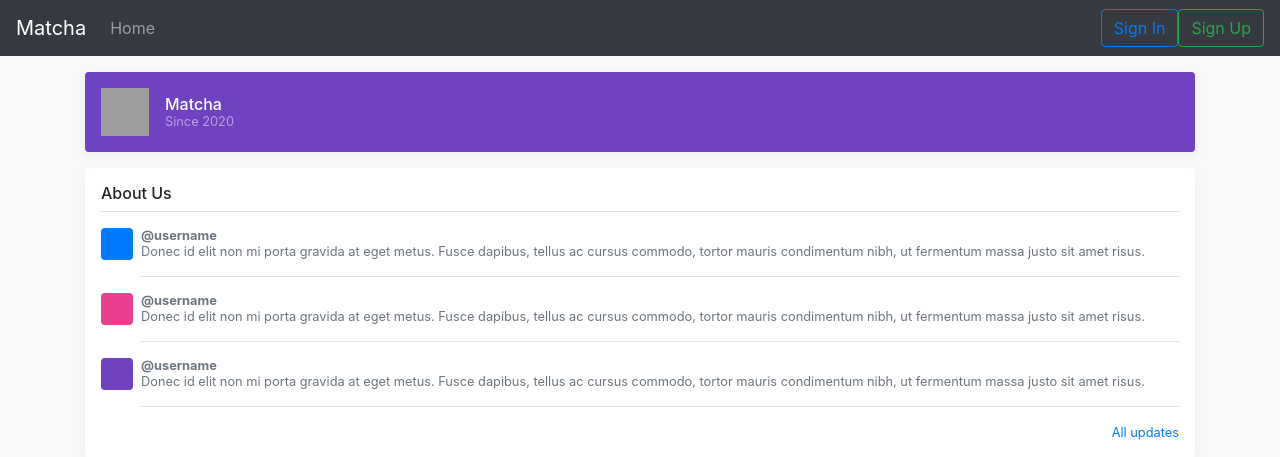
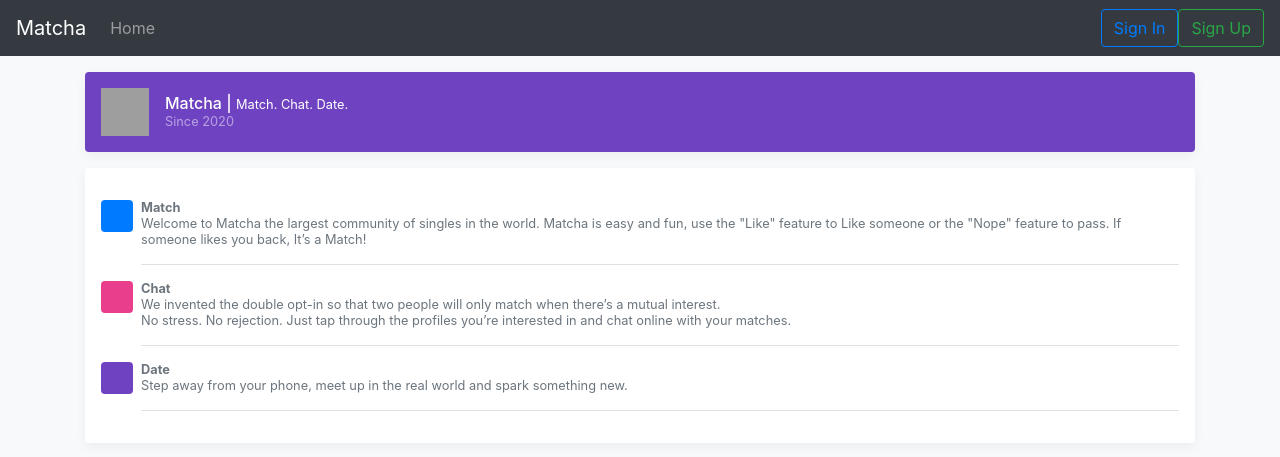
Before and after one commit to issamelferkh/Matcha, a PHP site: page /matcha/home.php in a window 1280 px wide. Shown: the top 457 px of the page. Run offline with PHP 8.4, Linux system fonts and the light colour scheme; some libraries are stand-ins or nearby versions; grey boxes are pictures that could not be loaded.

Commit message:
check if profile is completed and add home page content

```diff
--- a/home.php
+++ b/home.php
@@ -12,67 +12,37 @@
 <!-- start container -->
 <main role="main" class="container">
     <?php include("include/title.php") ;?>
-
     <!-- about -->
     <div class="my-3 p-3 bg-white rounded box-shadow">
-        <h6 class="border-bottom border-gray pb-2 mb-0">About Us</h6>
         <div class="media text-muted pt-3">
         <img data-src="holder.js/32x32?theme=thumb&bg=007bff&fg=007bff&size=1" alt="" class="mr-2 rounded">
         <p class="media-body pb-3 mb-0 small lh-125 border-bottom border-gray">
-            <strong class="d-block text-gray-dark">@username</strong>
-            Donec id elit non mi porta gravida at eget metus. Fusce dapibus, tellus ac cursus commodo, tortor mauris condimentum nibh, ut fermentum massa justo sit amet risus.
+            <strong class="d-block text-gray-dark">Match</strong>
+            Welcome to Matcha the largest community of singles in the world.
+            Matcha is easy and fun,  use the "Like" feature to Like someone or the "Nope" feature to pass.
+            If someone likes you back, It’s a Match!
         </p>
         </div>
         <div class="media text-muted pt-3">
         <img data-src="holder.js/32x32?theme=thumb&bg=e83e8c&fg=e83e8c&size=1" alt="" class="mr-2 rounded">
         <p class="media-body pb-3 mb-0 small lh-125 border-bottom border-gray">
-            <strong class="d-block text-gray-dark">@username</strong>
-            Donec id elit non mi porta gravida at eget metus. Fusce dapibus, tellus ac cursus commodo, tortor mauris condimentum nibh, ut fermentum massa justo sit amet risus.
+            <strong class="d-block text-gray-dark">Chat</strong>
+            We invented the double opt-in so that two people will only match when there’s a mutual interest.</br>
+            No stress. No rejection. Just tap through the profiles you’re interested in and chat online with your matches.
         </p>
         </div>
         <div class="media text-muted pt-3">
         <img data-src="holder.js/32x32?theme=thumb&bg=6f42c1&fg=6f42c1&size=1" alt="" class="mr-2 rounded">
         <p class="media-body pb-3 mb-0 small lh-125 border-bottom border-gray">
-            <strong class="d-block text-gray-dark">@username</strong>
-            Donec id elit non mi porta gravida at eget metus. Fusce dapibus, tellus ac cursus commodo, tortor mauris condimentum nibh, ut fermentum massa justo sit amet risus.
+            <strong class="d-block text-gray-dark">Date</strong>
+            Step away from your phone, meet up in the real world and spark something new.
         </p>
         </div>
-        <small class="d-block text-right mt-3">
-        <a href="#">All updates</a>
-        </small>
+        <small class="d-block text-right mt-3"></small>
     </div>
 
     <!-- slide -->
     <?php include("include/slide.php"); ?>
-
-    <!-- blabla -->
-    <div class="my-3 p-3 bg-white rounded box-shadow">
-        <h6 class="border-bottom border-gray pb-2 mb-0">Bla Bla Bla</h6>
-        <div class="media text-muted pt-3">
-        <img data-src="holder.js/32x32?theme=thumb&bg=007bff&fg=007bff&size=1" alt="" class="mr-2 rounded">
-        <p class="media-body pb-3 mb-0 small lh-125 border-bottom border-gray">
-            <strong class="d-block text-gray-dark">@username</strong>
-            Donec id elit non mi porta gravida at eget metus. Fusce dapibus, tellus ac cursus commodo, tortor mauris condimentum nibh, ut fermentum massa justo sit amet risus.
-        </p>
-        </div>
-        <div class="media text-muted pt-3">
-        <img data-src="holder.js/32x32?theme=thumb&bg=e83e8c&fg=e83e8c&size=1" alt="" class="mr-2 rounded">
-        <p class="media-body pb-3 mb-0 small lh-125 border-bottom border-gray">
-            <strong class="d-block text-gray-dark">@username</strong>
-            Donec id elit non mi porta gravida at eget metus. Fusce dapibus, tellus ac cursus commodo, tortor mauris condimentum nibh, ut fermentum massa justo sit amet risus.
-        </p>
-        </div>
-        <div class="media text-muted pt-3">
-        <img data-src="holder.js/32x32?theme=thumb&bg=6f42c1&fg=6f42c1&size=1" alt="" class="mr-2 rounded">
-        <p class="media-body pb-3 mb-0 small lh-125 border-bottom border-gray">
-            <strong class="d-block text-gray-dark">@username</strong>
-            Donec id elit non mi porta gravida at eget metus. Fusce dapibus, tellus ac cursus commodo, tortor mauris condimentum nibh, ut fermentum massa justo sit amet risus.
-        </p>
-        </div>
-        <small class="d-block text-right mt-3">
-        <a href="#">All updates</a>
-        </small>
-    </div>
 </main>
 
 <!-- footer -->
--- a/include/check_profile.php
+++ b/include/check_profile.php
@@ -34,6 +34,10 @@
 
         if ($flag) {
             ft_putmsg('danger','Please complete your profile!','/user/profile.php');
+        } else {
+            $query = "UPDATE `user` SET `complete_profile` = 1 WHERE `user_id`=".$_SESSION['user_id'] ;
+            $query = $db->prepare($query);
+            $query->execute();
         }
     }
 ?>
--- a/include/title.php
+++ b/include/title.php
@@ -1,7 +1,7 @@
 <div class="d-flex align-items-center p-3 my-3 text-white-50 bg-purple rounded box-shadow">
     <img class="mr-3" src="<?php echo $url; ?>/assets/img/bootstrap-outline.svg" alt="" width="48" height="48">
     <div class="lh-100">
-    <h6 class="mb-0 text-white lh-100">Matcha</h6>
+    <h6 class="mb-0 text-white lh-100">Matcha | <small>Match. Chat. Date.</small></h6>
     <small>Since 2020</small>
     </div>
 </div>
--- a/user/browsing_out.php
+++ b/user/browsing_out.php
@@ -40,6 +40,7 @@ if ((isset($_GET["browsing"]) || isset($_GET["i"])) && ( $_SESSION["token"] ===
     			  OR tag3 LIKE '%".$tag1."%' OR tag3 LIKE '%".$tag2."%' OR tag3 LIKE '%".$tag3."%')
 				AND (popularity BETWEEN '$popularity_min' AND '$popularity_max')
 				AND (age BETWEEN '$age_min' AND '$age_max')
+				AND `complete_profile`=1
 				ORDER BY ((lati-$ulati)*(lati-$ulati)) + ((longi - $ulongi)*(longi - $ulongi)) ASC ";
 
 			$query1 = $db->prepare($query1);
@@ -61,6 +62,7 @@ if ((isset($_GET["browsing"]) || isset($_GET["i"])) && ( $_SESSION["token"] ===
     			  OR tag3 LIKE '%".$tag1."%' OR tag3 LIKE '%".$tag2."%' OR tag3 LIKE '%".$tag3."%')
 				AND (popularity BETWEEN '$popularity_min' AND '$popularity_max')
 				AND (age BETWEEN '$age_min' AND '$age_max')
+				AND `complete_profile`=1
 				ORDER BY `age` ASC";
 
 			$query1 = $db->prepare($query1);
@@ -81,6 +83,7 @@ if ((isset($_GET["browsing"]) || isset($_GET["i"])) && ( $_SESSION["token"] ===
     			  OR tag3 LIKE '%".$tag1."%' OR tag3 LIKE '%".$tag2."%' OR tag3 LIKE '%".$tag3."%')
 				AND (popularity BETWEEN '$popularity_min' AND '$popularity_max')
 				AND (age BETWEEN '$age_min' AND '$age_max')
+				AND `complete_profile`=1
 				ORDER BY popularity DESC";
 
 			$query1 = $db->prepare($query1);
@@ -101,6 +104,7 @@ if ((isset($_GET["browsing"]) || isset($_GET["i"])) && ( $_SESSION["token"] ===
     			  OR tag3 LIKE '%".$tag1."%' OR tag3 LIKE '%".$tag2."%' OR tag3 LIKE '%".$tag3."%')
 				AND (popularity BETWEEN '$popularity_min' AND '$popularity_max')
 				AND (age BETWEEN '$age_min' AND '$age_max')
+				AND `complete_profile`=1
 				ORDER BY tag1 ASC, tag2 ASC, tag3 ASC";
 
 			$query1 = $db->prepare($query1);
@@ -120,6 +124,7 @@ if ((isset($_GET["browsing"]) || isset($_GET["i"])) && ( $_SESSION["token"] ===
     			  OR tag2 LIKE '%".$tag1."%' OR tag2 LIKE '%".$tag2."%' OR tag2 LIKE '%".$tag3."%'
     			  OR tag3 LIKE '%".$tag1."%' OR tag3 LIKE '%".$tag2."%' OR tag3 LIKE '%".$tag3."%')
 				AND (popularity BETWEEN '$popularity_min' AND '$popularity_max')
+				AND `complete_profile`=1
 				AND (age BETWEEN '$age_min' AND '$age_max')
 				";
 
```
Also changed, not shown: user/index.php (+12 -11 lines), user/profile_detail.php (+3 -5 lines), .htaccess, README.md.
